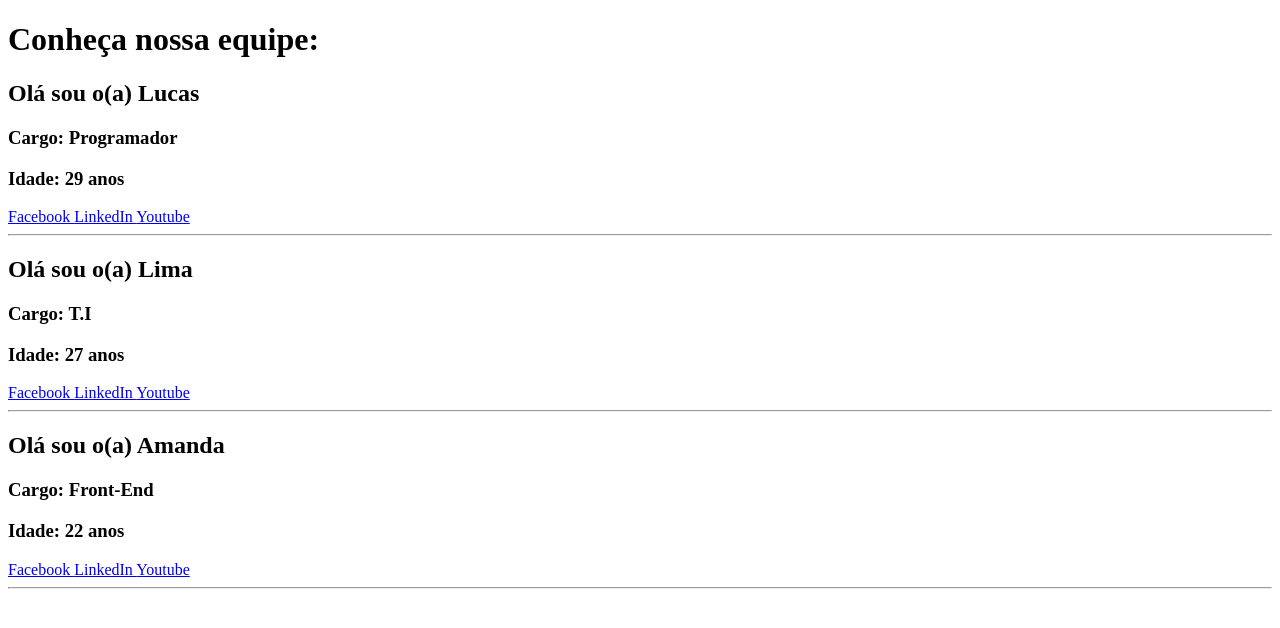
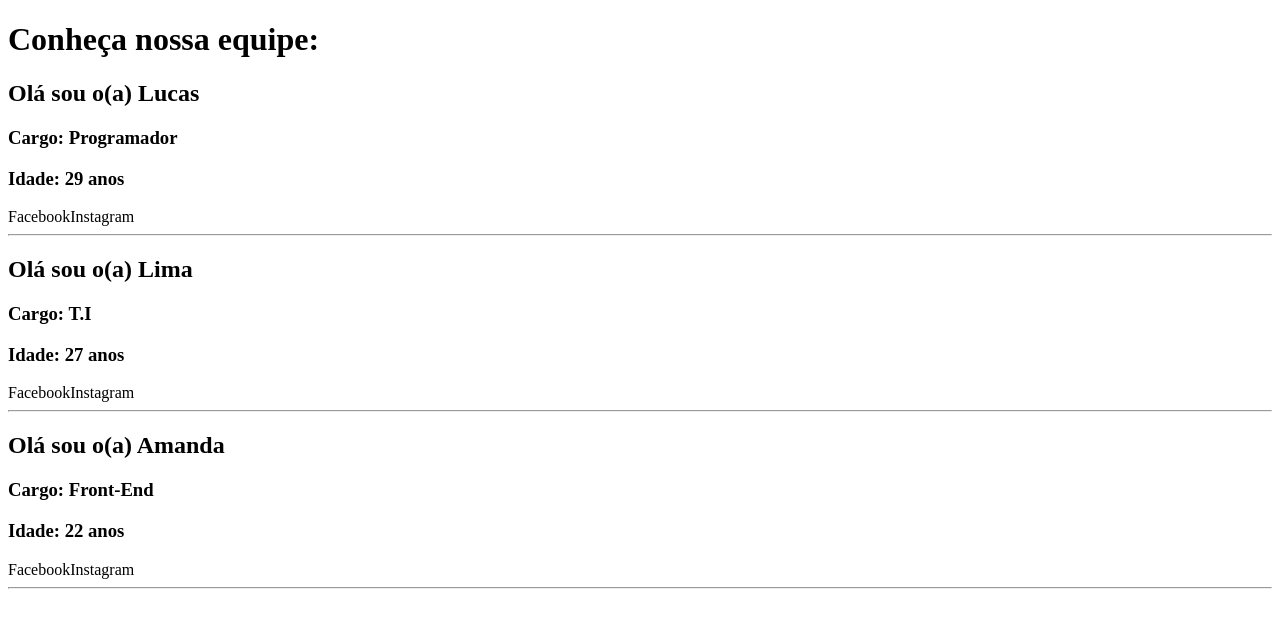
Before and after one commit to YanWallas/curso-react, a React (Create React App) app in the folder meuapp/: page / in a window 1280 px wide. Shown: the top 628 px of the page. Built offline with nearby package versions, Linux system fonts and the light colour scheme.

Commit message:
Aplicando Class component

```diff
--- a/meuapp/src/App.js
+++ b/meuapp/src/App.js
@@ -1,31 +1,38 @@
-import React from 'react';
+import React, { Component } from 'react';
 
-const Equipe = (props) => {
+class Equipe extends Component {
+  render() {
     return (
       <div>
-      <Sobre nome={props.nome} cargo={props.cargo} idade={props.idade} />
-      <Social fb={props.facebook} />
+        <Sobre
+          nome={this.props.nome}
+          cargo={this.props.cargo}
+          idade={this.props.idade}
+        />
+        <Social />
         <hr />
       </div>
     );
-};
+  }
+}
 
-const Sobre = (props) => {
+class Sobre extends Component {
+  render() {
     return (
       <div>
-      <h2>Olá sou o(a) {props.nome}</h2>
-      <h3>Cargo: {props.cargo}</h3>
-      <h3>Idade: {props.idade} anos</h3>
+        <h2>Olá sou o(a) {this.props.nome} </h2>
+        <h3>Cargo: {this.props.cargo} </h3>
+        <h3>Idade: {this.props.idade} anos </h3>
       </div>
     );
-};
+  }
+}
 
-const Social = (props) => {
+const Social = () => {
   return (
     <div>
-      <a href={props.fb}> Facebook </a>
-      <a href={props.fb}>LinkedIn </a>
-      <a href={props.fb}>Youtube </a>
+      <a>Facebook</a>
+      <a>Instagram</a>
     </div>
   );
 };
```
Lines whose indentation alone changed are shown as unchanged.
